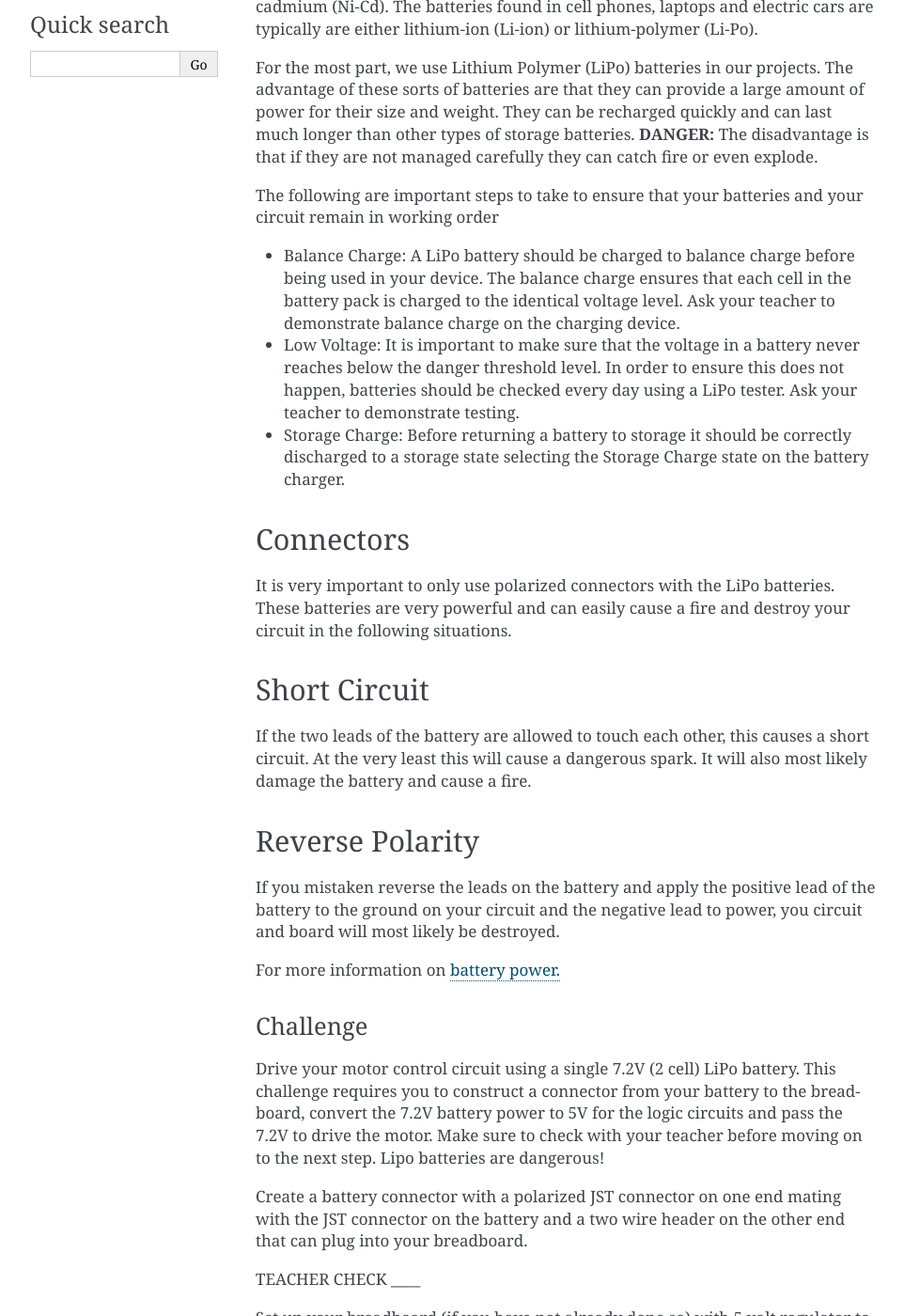
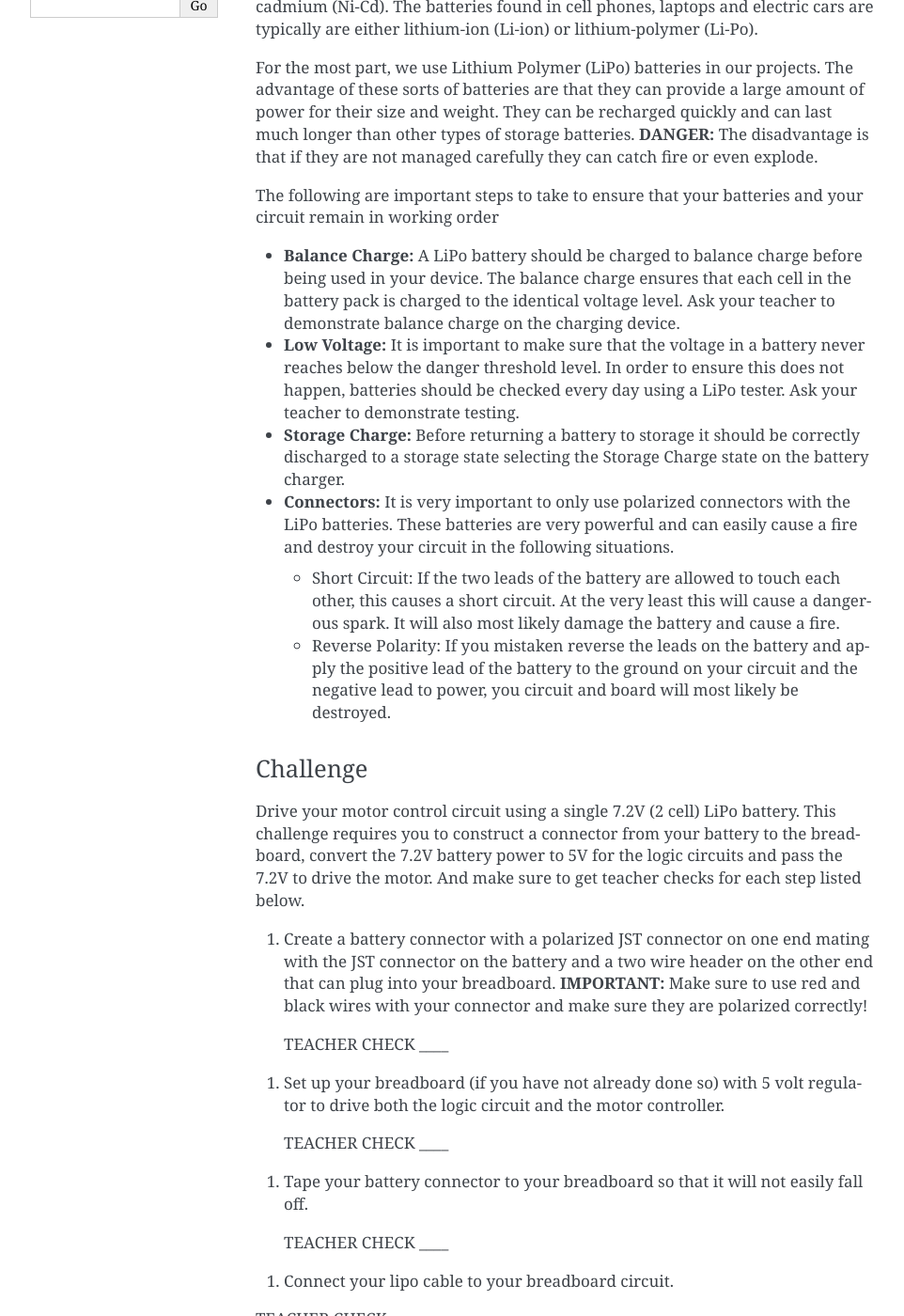
Before and after one commit to maxtkc/mvths-wiki, a Sphinx documentation site: the page built from docs/058-battery-control.rst, in a window 1280 px wide and 1400 px high, scrolled down 299 px. Shown: the whole window at 94% size, without its empty margins (148-1110 px from the left). Built offline with Sphinx 7.4.7, drawn with Linux system fonts in a browser that asks for light colours; pages that are not in the unit, such as notebooks, are missing from menus; some of the changed text lies outside the part shown.

Commit message:
Update 058-battery-control.rst

```diff
--- a/docs/058-battery-control.rst
+++ b/docs/058-battery-control.rst
@@ -10,57 +10,35 @@ For the most part, we use Lithium Polymer (LiPo) batteries in our projects. The
 
 The following are important steps to take to ensure that your batteries and your circuit remain in working order
 
-- Balance Charge: A LiPo battery should be charged to balance charge before being used in your device. The balance charge ensures that each cell in the battery pack is charged to the identical voltage level. Ask your teacher to demonstrate balance charge on the charging device.
+- **Balance Charge:** A LiPo battery should be charged to balance charge before being used in your device. The balance charge ensures that each cell in the battery pack is charged to the identical voltage level. Ask your teacher to demonstrate balance charge on the charging device.
 
-- Low Voltage: It is important to make sure that the voltage in a battery never reaches below the danger threshold level. In order to ensure this does not happen, batteries should be checked every day using a LiPo tester. Ask your teacher to demonstrate testing.
+- **Low Voltage:** It is important to make sure that the voltage in a battery never reaches below the danger threshold level. In order to ensure this does not happen, batteries should be checked every day using a LiPo tester. Ask your teacher to demonstrate testing.
 
-- Storage Charge: Before returning a battery to storage it should be correctly discharged to a storage state selecting the Storage Charge state on the battery charger.
+- **Storage Charge:** Before returning a battery to storage it should be correctly discharged to a storage state selecting the Storage Charge state on the battery charger.
 
-Connectors
-----------
+- **Connectors:** It is very important to only use polarized connectors with the LiPo batteries. These batteries are very powerful and can easily cause a fire and destroy your circuit in the following situations.
 
-It is very important to only use polarized connectors with the LiPo
-batteries. These batteries are very powerful and can easily cause a fire
-and destroy your circuit in the following situations.
+  - Short Circuit: If the two leads of the battery are allowed to touch each other, this causes a short circuit. At the very least this will cause a dangerous spark. It will also most likely damage the battery and cause a fire.
 
-Short Circuit
--------------
-
-If the two leads of the battery are allowed to touch each other, this
-causes a short circuit. At the very least this will cause a dangerous
-spark. It will also most likely damage the battery and cause a fire.
-
-Reverse Polarity
-----------------
-
-If you mistaken reverse the leads on the battery and apply the positive
-lead of the battery to the ground on your circuit and the negative lead
-to power, you circuit and board will most likely be destroyed.
-
-For more information on `battery
-power. <https://www.google.com/url?q=https://docs.google.com/document/d/1BmZbXzxnD2j17QToSZ9jeZmnP7burwfksfQq2v4zu-Y/edit%23heading%3Dh.po3whfrs5bxa&sa=D&ust=1587613174157000>`__
+  - Reverse Polarity: If you mistaken reverse the leads on the battery and apply the positive lead of the battery to the ground on your circuit and the negative lead to power, you circuit and board will most likely be destroyed.
 
 Challenge
 ~~~~~~~~~
 
-Drive your motor control circuit using a single 7.2V (2 cell) LiPo
-battery. This challenge requires you to construct a connector from your
-battery to the breadboard, convert the 7.2V battery power to 5V for the
-logic circuits and pass the 7.2V to drive the motor. Make sure to check
-with your teacher before moving on to the next step. Lipo batteries are
-dangerous!
+Drive your motor control circuit using a single 7.2V (2 cell) LiPo battery. This challenge requires you to construct a connector from your battery to the breadboard, convert the 7.2V battery power to 5V for the logic circuits and pass the 7.2V to drive the motor. And make sure to get teacher checks for each step listed below.
 
-Create a battery connector with a polarized JST connector on one end
-mating with the JST connector on the battery and a two wire header on
-the other end that can plug into your breadboard.
+#. Create a battery connector with a polarized JST connector on one end mating with the JST connector on the battery and a two wire header on the other end that can plug into your breadboard. **IMPORTANT:** Make sure to use red and black wires with your connector and make sure they are polarized correctly!
+
+  TEACHER CHECK \_\_\_\_
+
+#. Set up your breadboard (if you have not already done so) with 5 volt regulator to drive both the logic circuit and the motor controller.
+
+  TEACHER CHECK \_\_\_\_
+
+#. Tape your battery connector to your breadboard so that it will not easily fall off.
+
+  TEACHER CHECK \_\_\_\_
+
+#. Connect your lipo cable to your breadboard circuit.
 
 TEACHER CHECK \_\_\_\_
-
-Set up your breadboard (if you have not already done so) with 5 volt
-regulator to drive both the logic circuit and the motor controller.
-
-TEACHER CHECK \_\_\_\_
-
-Connect your lipo cable to your breadboard circuit.
-
-TEACHER CHECK \_\_\_\_
```
